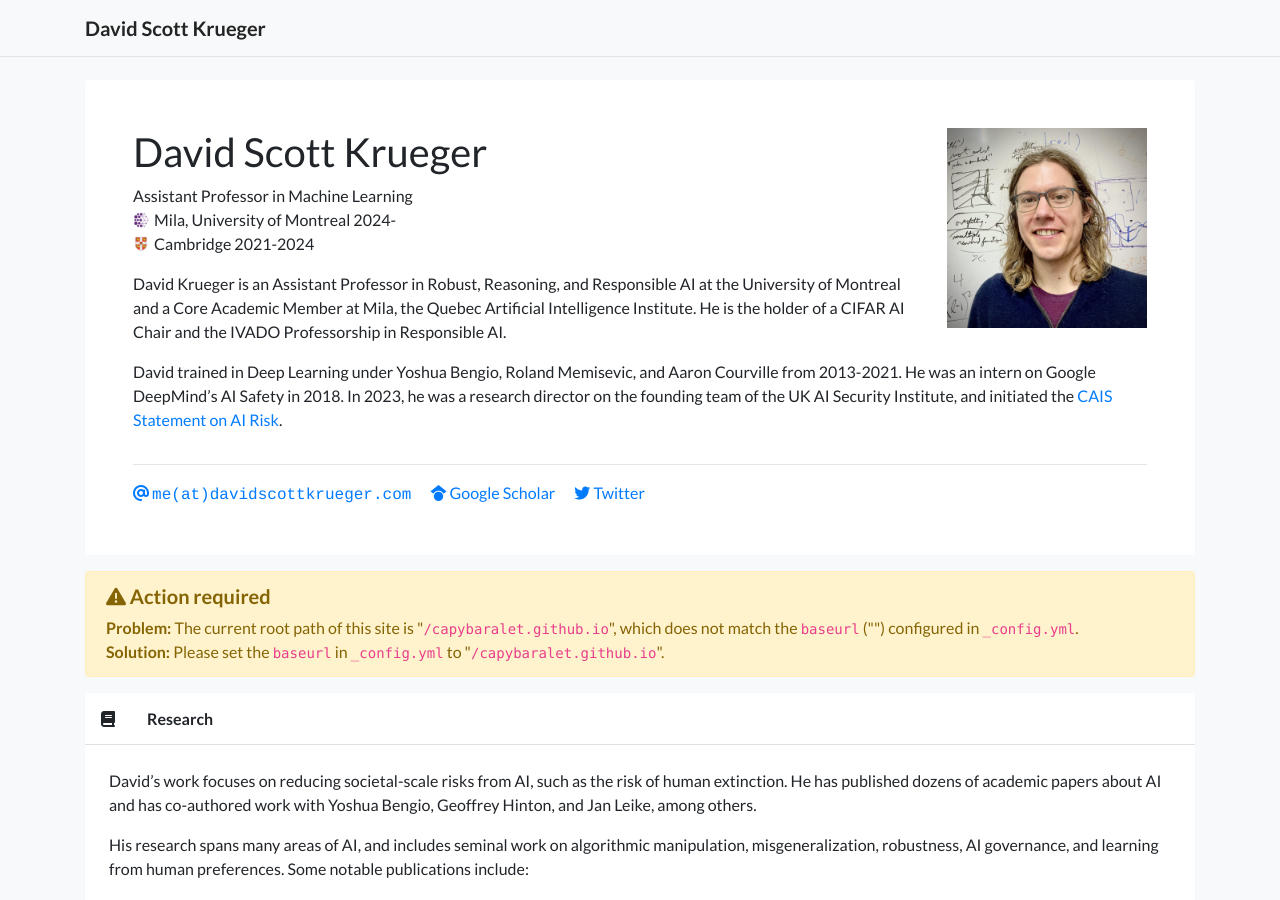
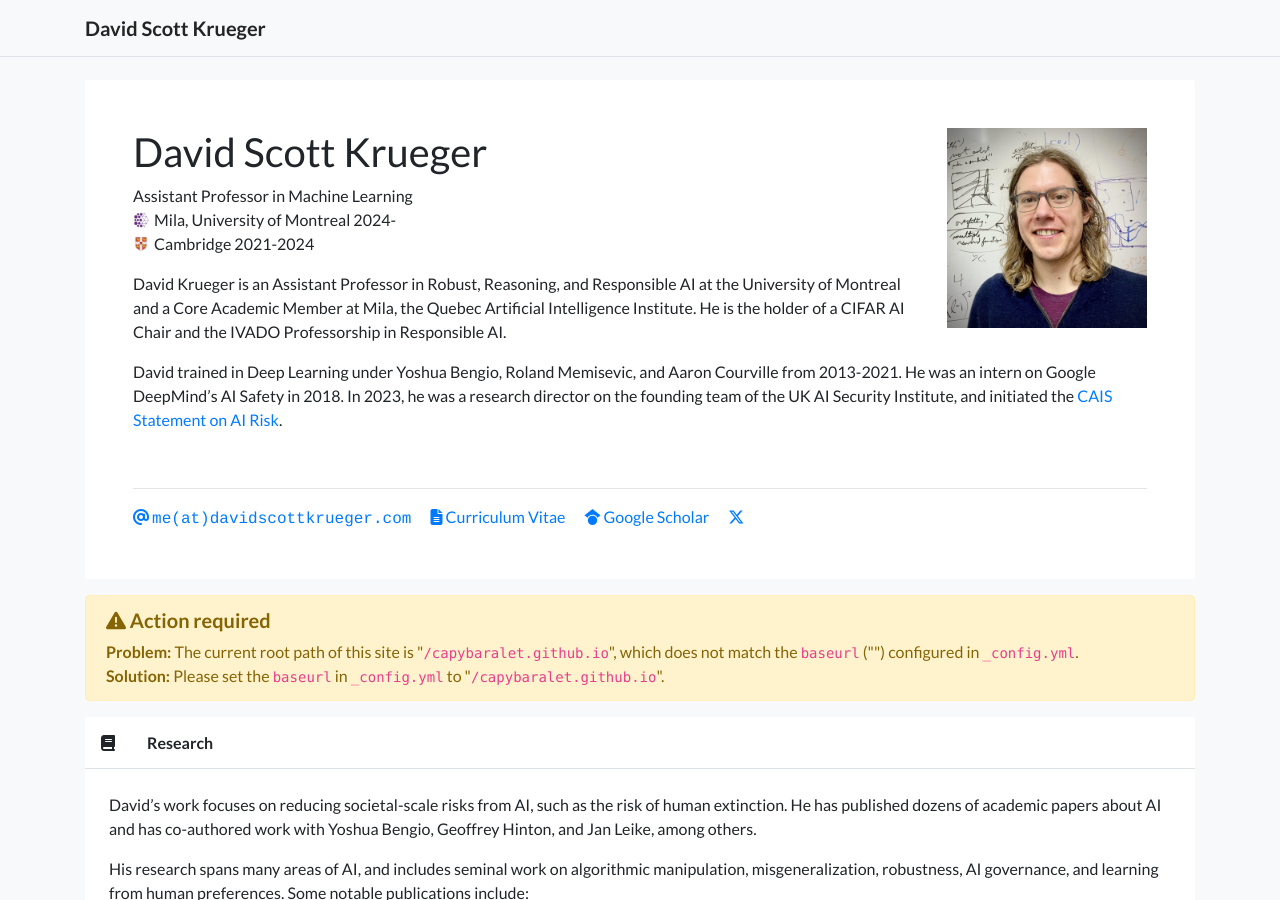
Before and after one commit to capybaralet/capybaralet.github.io, a Jekyll site: the page built from index.html, in a window 1280 px wide and 900 px high. Built offline with Jekyll 4.4.1, drawn with Linux system fonts in a browser that asks for light colours; nearby versions of some CDN libraries; a style sheet for code colours, icons or effects is not loaded.

Commit message:
add CV link

```diff
--- a/_data/profile.yml
+++ b/_data/profile.yml
@@ -10,7 +10,7 @@ positions:
     name: Cambridge 2021-2024
 
 email: "me@davidscottkrueger.com"
-# cv_link: link-to-your-cv-file
+cv_link: https://drive.google.com/file/d/1K0RES0jq0GbjvA7H1W0ebXkT70Jwa3Sc/view
 gscholar: 5Uz70IoAAAAJ # This is an example, replace it with your own Google Scholar ID
 twitter: DavidSKrueger # Do not include the '@' symbol
 # wechat_qrcode: /assets/images/etc/wechat.jpg
--- a/_includes/widgets/profile_card.html
+++ b/_includes/widgets/profile_card.html
@@ -60,14 +60,7 @@
             >
               {{ site.data.profile.short_bio }}
             </div>
-            {% if site.data.profile.cv_link %}
-            <a
-              target="_blank"
-              href="{{ site.data.profile.cv_link | relative_url }}"
-              ><i class="fas fa-file-alt"></i> Curriculum Vitae</a
-            >
             <br />
-            {% endif %}
           </div>
         </div>
         <hr />
@@ -82,8 +75,14 @@
                 >{{ site.data.profile.email | replace: "@", "(at)" }}</span
               >
             </a>
-
-            {% if site.data.profile.gscholar %} {%- if
+            {% if site.data.profile.cv_link %}
+            <a
+              class="pr-3 no-break"
+              target="_blank"
+              href="{{ site.data.profile.cv_link | relative_url }}"
+              ><i class="fas fa-file-alt"></i> Curriculum Vitae</a
+            >
+            {% endif %} {% if site.data.profile.gscholar %} {%- if
             site.data.profile.gscholar contains 'scholar.google' -%} {%- assign
             gscholar_url = site.data.profile.gscholar -%} {%- else -%} {%-
             assign gscholar_url = 'https://scholar.google.com/citations?user=' |
@@ -113,7 +112,7 @@
               target="_blank"
               href="https://twitter.com/{{ site.data.profile.twitter }}"
             >
-              <i class="fab fa-twitter"></i> Twitter
+              <i class="fab fa-x-twitter"></i>
             </a>
             {% endif %} {% if site.data.profile.linkedin %}
             <a
```
Also changed, not shown: 1 other file.
